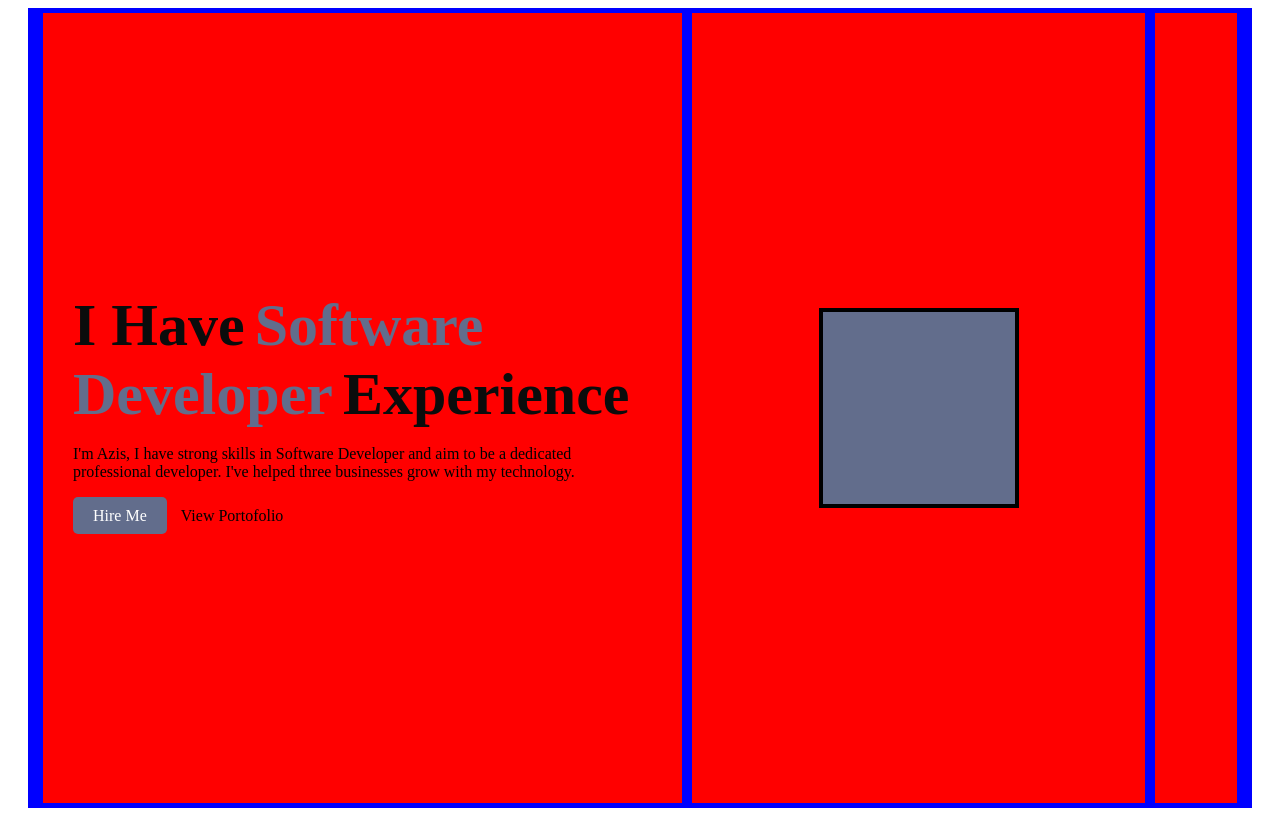
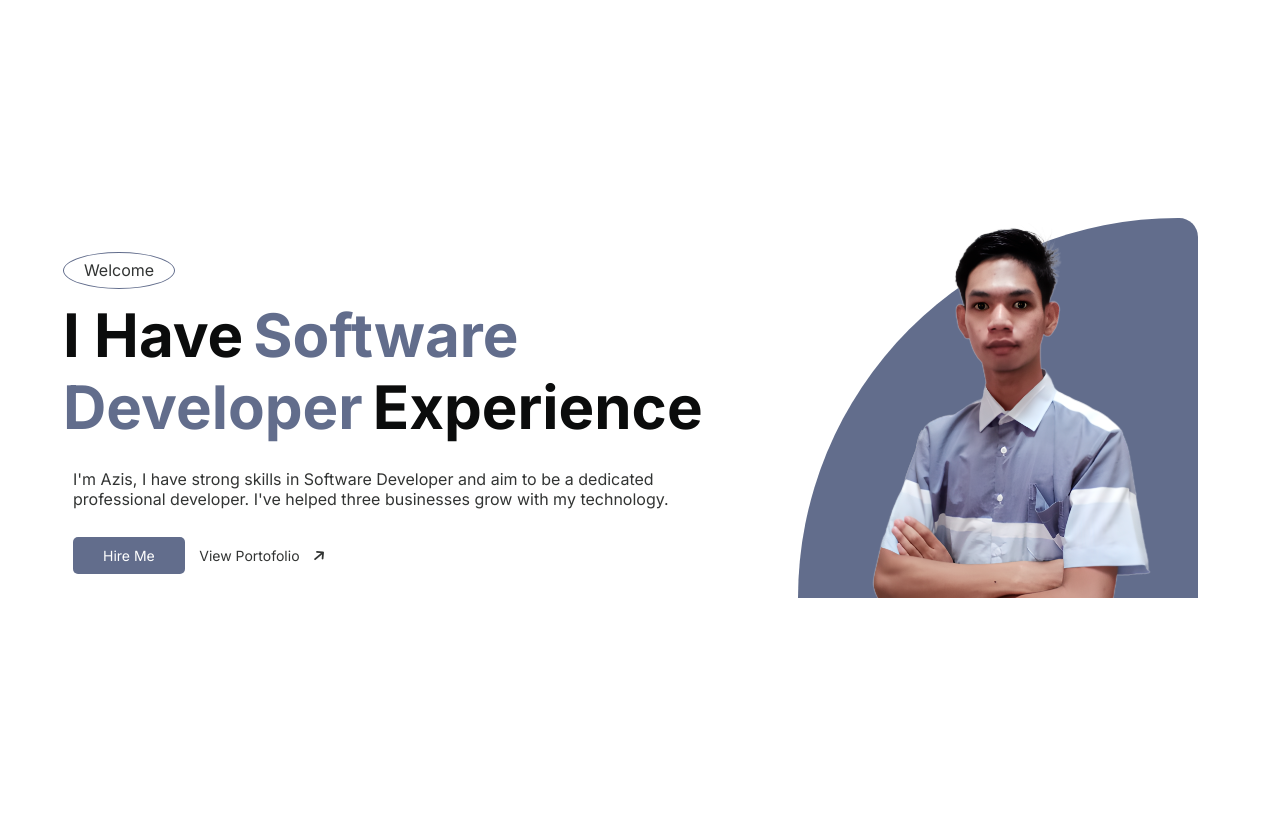
Before and after one commit to nuazsa/nuazsa.github.io, a PHP site: page / in a window 1280 px wide. Run offline with PHP 8.4, Linux system fonts and the light colour scheme.

Commit message:
finish about section

```diff
--- a/css/style.css
+++ b/css/style.css
@@ -1,41 +1,64 @@
 :root {
     --primary : #626D8C;
+    --primary-hover : #4e566d;
     --secondary : #0B0C0C;
+    --paragraph : #323433;
 }
-
 
 * {
     padding: 0px 10px 0px 10px;
 }
 
+body {
+    font-family: "Inter", sans-serif;
+}
+
+p {
+    color: var(--paragraph);
+}
+
+
+
+/* SECTION ABOUT */
 #about {
     height: 100vh;
-    background-color: blue;
     display: flex;
+    /* background-color: blue; */
 }
 
 .about .col {
     margin: 5px;
-    background-color: red;
-    display: flex; /* Membuat .col menjadi flex container */
-    justify-content: center; /* Memposisikan isi kolom ke tengah secara horizontal */
-    align-items: center; /* Memposisikan isi kolom ke tengah secara vertikal */
+    display: flex;
+    justify-content: center;
+    align-items: center;
+    /* background-color: red; */
 }
 
 .about .col:nth-child(1) {
-    flex: 10; /* Kolom pertama dua kali lebih lebar */
+    flex: 15;
 }
 
 .about .col:nth-child(2) {
-    flex: 7; /* Kolom kedua */
+    flex: 10;
 }
 
 .about .col:nth-child(3) {
-    flex: 1; /* Kolom ketiga */
+    flex: 3;
+}
+
+.ellipse {
+    width: 90px;
+    height: 35px;
+    border-radius: 50%;
+    border: 1px solid var(--primary);
+    display: flex;
+    justify-content: center;
+    align-items: center;
 }
 
 .about .col h1 {
     font-size: 60px;
+    padding: 10px 0;
     color: var(--secondary);
     margin: 0;
 }
@@ -44,8 +67,19 @@
     color: var(--primary);
 }
 
-.about .col .button {
-    padding-top: 10px;
+.about .button {
+    padding-top: 20px;
+}
+
+.about .col .primary {
+    padding: 10px 30px;
+    background-color: var(--primary);
+    border-radius: 5px;
+    transition: padding 0.3s ease;
+}
+
+.about .col .primary:hover {
+    background-color: var(--primary-hover);
 }
 
 .about .col a.primary{
@@ -53,22 +87,21 @@
     color: #fff;
 }
 
-.about .col .primary {
-    padding: 10px 20px;
-    background-color: var(--primary);
-    border-radius: 5px;
+.about .col a{
+    text-decoration: none;
+    color:var(--paragraph);
+    font-size: 14px;
 }
 
-.about .col a{
-    text-decoration: none;
-    color: black;
+.about .col:nth-child(2) .row {
+    width: 380px;
+    height: 380px;
+    border-radius: 2000px 100px 0 0;
+    background-color: var(--primary);
 }
 
 
-.about .col:nth-child(2) .row {
-    width: 200px;
-    height: 200px;
-    background-color: var(--primary);
-    border: 4px solid black;
-    box-sizing: border-box;
+.rotate-icon {
+    transform: rotate(320deg); /* Memutar ikon 90 derajat */
+    color: var(--paragraph );
 }
--- a/index.html
+++ b/index.html
@@ -6,6 +6,9 @@
     <meta name="viewport" content="width=device-width, initial-scale=1.0">
     <link rel="stylesheet" href="css/style.css">
     <link rel="preconnect" href="https://fonts.googleapis.com">
+    <link rel="preconnect" href="https://fonts.gstatic.com" crossorigin>
+    <link href="https://fonts.googleapis.com/css2?family=Inter:wght@100..900&display=swap" rel="stylesheet">
+    <link rel="stylesheet" href="https://cdnjs.cloudflare.com/ajax/libs/font-awesome/6.5.1/css/all.min.css" integrity="sha512-DTOQO9RWCH3ppGqcWaEA1BIZOC6xxalwEsw9c2QQeAIftl+Vegovlnee1c9QX4TctnWMn13TZye+giMm8e2LwA==" crossorigin="anonymous" referrerpolicy="no-referrer" />
     <title>Nur Azis Saputra</title>
 </head>
 
@@ -13,21 +16,21 @@
     <div class="about" id="about">
         <div class="col">
             <div class="row">
+                <div class="ellipse">
+                    <p>Welcome</p>
+                </div>
                 <h1>I Have<span class="highlight">Software Developer</span>Experience</h1>
                 <p>I'm Azis, I have strong skills in Software Developer and aim to be a dedicated professional developer. I've helped three businesses grow with my technology.</p>
                 <div class="button">
                     <a class="primary" href="">Hire Me</a>
-                    <a href="">View Portofolio</a>
+                    <a href="">View Portofolio <i class="fa-solid fa-arrow-right rotate-icon"></i></i></i></a>
                 </div>
             </div>
         </div>
         <div class="col">
             <div class="row">
-
+                <img src="asset/image.png" alt="nurazissaputra" width="380px">
             </div>
-        </div>
-        <div class="col">
-
         </div>
     </div>
 </body>
```
Also changed, not shown: asset/image.png (added).
